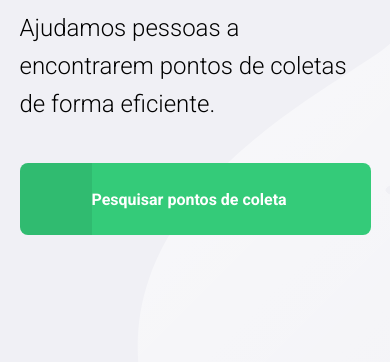
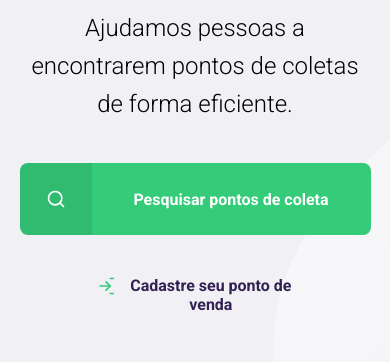
Before and after one commit to PedroMartinsCap/ecoleta, a plain HTML site: page index.html in a window 390 px wide. Shown: the part 482-844 px from the top of the page. Drawn offline with Linux system fonts and the light colour scheme.

Commit message:
CSS modification

```diff
--- a/index.html
+++ b/index.html
@@ -23,7 +23,7 @@
           <p>Ajudamos pessoas a encontrarem pontos de coletas de forma eficiente.</p>
 
 
-          <a href=""><span></span>Pesquisar pontos de coleta</a>
+          <a href=""><span></span><strong>Pesquisar pontos de coleta</strong></a>
 
 
         </main>
--- a/styles/main.css
+++ b/styles/main.css
@@ -31,7 +31,7 @@ h1, h2, h3, h4, h5, h6 {
 #page-home{
   height: 100vh;
   background: url('../assets/home-background.svg') no-repeat;
-  background-position: 35vw bottom;
+  background-position: 40vw bottom;
 }
 
 #page-home .content {
@@ -97,8 +97,6 @@ h1, h2, h3, h4, h5, h6 {
   margin-top: 40px;
   transition: 400ms;
 
-  font-weight: bold;
-  color: white;
 }
 
 #page-home main a:hover {
@@ -113,4 +111,43 @@ h1, h2, h3, h4, h5, h6 {
   border-bottom-left-radius: 8px;
 
   background-color: rgba(0 , 0, 0, 0.08);
+
+  display: flex;
+  align-items: center;
+  justify-content: center;
 }
+
+#page-home main a span::after{
+  content: "";
+  background-image: url(../assets/search.svg);
+  height: 20px;
+  width: 20px;
+}
+
+#page-home main a strong {
+  flex: 1;
+  color: white;
+
+  text-align: center;
+}
+
+@media (max-width: 900px) {
+  #page-home {
+    background-position-x: 70vw;
+  }
+  #page-home .content {
+    align-items: center;
+    text-align: center;
+  }
+  #page-home header a {
+    position: absolute;
+    bottom: 48px;
+    left: 50%;
+    transform: translateX(-50%);
+  }
+  #page-home main {
+    align-items: center;
+  }
+
+
+}
```
